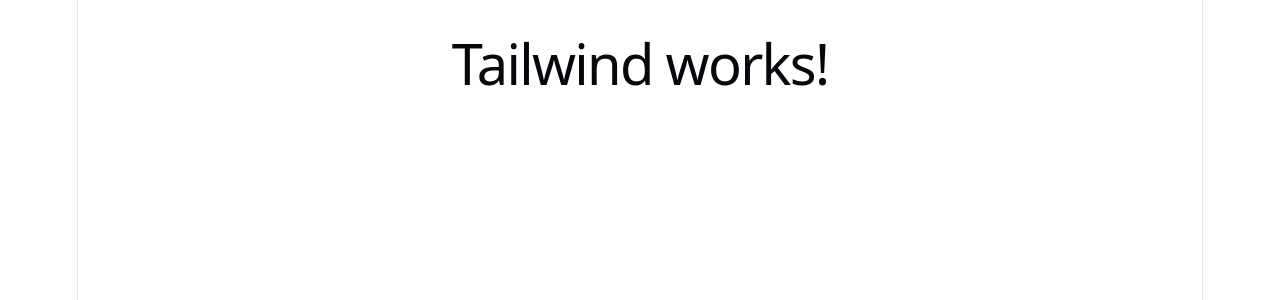
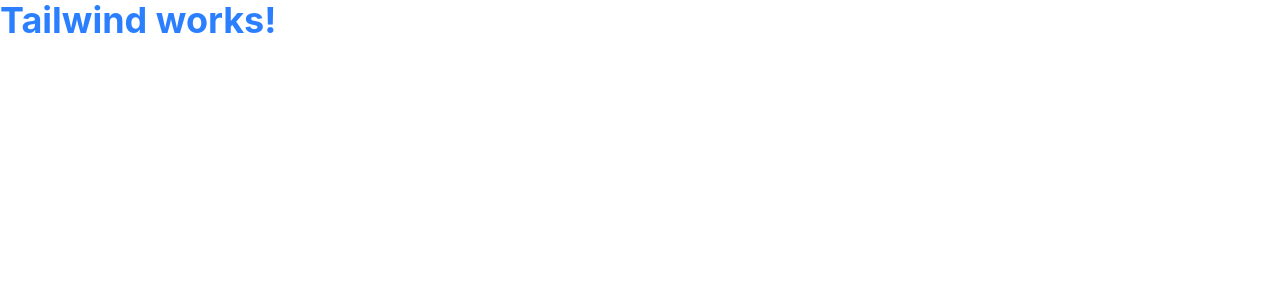
Before and after one commit to steinbergyesodot-a11y/PARKLI-NEW_UI, a React (Vite) app in the folder ParkliFront/: page / in a window 1280 px wide. Shown: the top 300 px of the page. Built offline with nearby package versions, Linux system fonts and the light colour scheme.

Commit message:
fix: deleted most of the default styling in 'index.css' do to use of tailwind

```diff
--- a/ParkliFront/src/App.tsx
+++ b/ParkliFront/src/App.tsx
@@ -1,6 +1,6 @@
 function App() {
   return (
-    <h1 className="text-4xl font-bold text-green-500">
+    <h1 className="text-4xl font-bold text-blue-500">
       Tailwind works!
     </h1>
   )
--- a/ParkliFront/src/index.css
+++ b/ParkliFront/src/index.css
@@ -1,113 +1,9 @@
 @import "tailwindcss";
 
-:root {
-  --text: #6b6375;
-  --text-h: #08060d;
-  --bg: #fff;
-  --border: #e5e4e7;
-  --code-bg: #f4f3ec;
-  --accent: #aa3bff;
-  --accent-bg: rgba(170, 59, 255, 0.1);
-  --accent-border: rgba(170, 59, 255, 0.5);
-  --social-bg: rgba(244, 243, 236, 0.5);
-  --shadow:
-    rgba(0, 0, 0, 0.1) 0 10px 15px -3px, rgba(0, 0, 0, 0.05) 0 4px 6px -2px;
-
-  --sans: system-ui, 'Segoe UI', Roboto, sans-serif;
-  --heading: system-ui, 'Segoe UI', Roboto, sans-serif;
-  --mono: ui-monospace, Consolas, monospace;
-
-  font: 18px/145% var(--sans);
-  letter-spacing: 0.18px;
-  color-scheme: light dark;
-  color: var(--text);
-  background: var(--bg);
-  font-synthesis: none;
-  text-rendering: optimizeLegibility;
-  -webkit-font-smoothing: antialiased;
-  -moz-osx-font-smoothing: grayscale;
-
-  @media (max-width: 1024px) {
-    font-size: 16px;
-  }
-}
-
-@media (prefers-color-scheme: dark) {
-  :root {
-    --text: #9ca3af;
-    --text-h: #f3f4f6;
-    --bg: #16171d;
-    --border: #2e303a;
-    --code-bg: #1f2028;
-    --accent: #c084fc;
-    --accent-bg: rgba(192, 132, 252, 0.15);
-    --accent-border: rgba(192, 132, 252, 0.5);
-    --social-bg: rgba(47, 48, 58, 0.5);
-    --shadow:
-      rgba(0, 0, 0, 0.4) 0 10px 15px -3px, rgba(0, 0, 0, 0.25) 0 4px 6px -2px;
-  }
-
-  #social .button-icon {
-    filter: invert(1) brightness(2);
-  }
-}
-
-#root {
-  width: 1126px;
-  max-width: 100%;
-  margin: 0 auto;
-  text-align: center;
-  border-inline: 1px solid var(--border);
-  min-height: 100svh;
-  display: flex;
-  flex-direction: column;
+* {
   box-sizing: border-box;
 }
 
 body {
   margin: 0;
 }
-
-h1,
-h2 {
-  font-family: var(--heading);
-  font-weight: 500;
-  color: var(--text-h);
-}
-
-h1 {
-  font-size: 56px;
-  letter-spacing: -1.68px;
-  margin: 32px 0;
-  @media (max-width: 1024px) {
-    font-size: 36px;
-    margin: 20px 0;
-  }
-}
-h2 {
-  font-size: 24px;
-  line-height: 118%;
-  letter-spacing: -0.24px;
-  margin: 0 0 8px;
-  @media (max-width: 1024px) {
-    font-size: 20px;
-  }
-}
-p {
-  margin: 0;
-}
-
-code,
-.counter {
-  font-family: var(--mono);
-  display: inline-flex;
-  border-radius: 4px;
-  color: var(--text-h);
-}
-
-code {
-  font-size: 15px;
-  line-height: 135%;
-  padding: 4px 8px;
-  background: var(--code-bg);
-}
```
